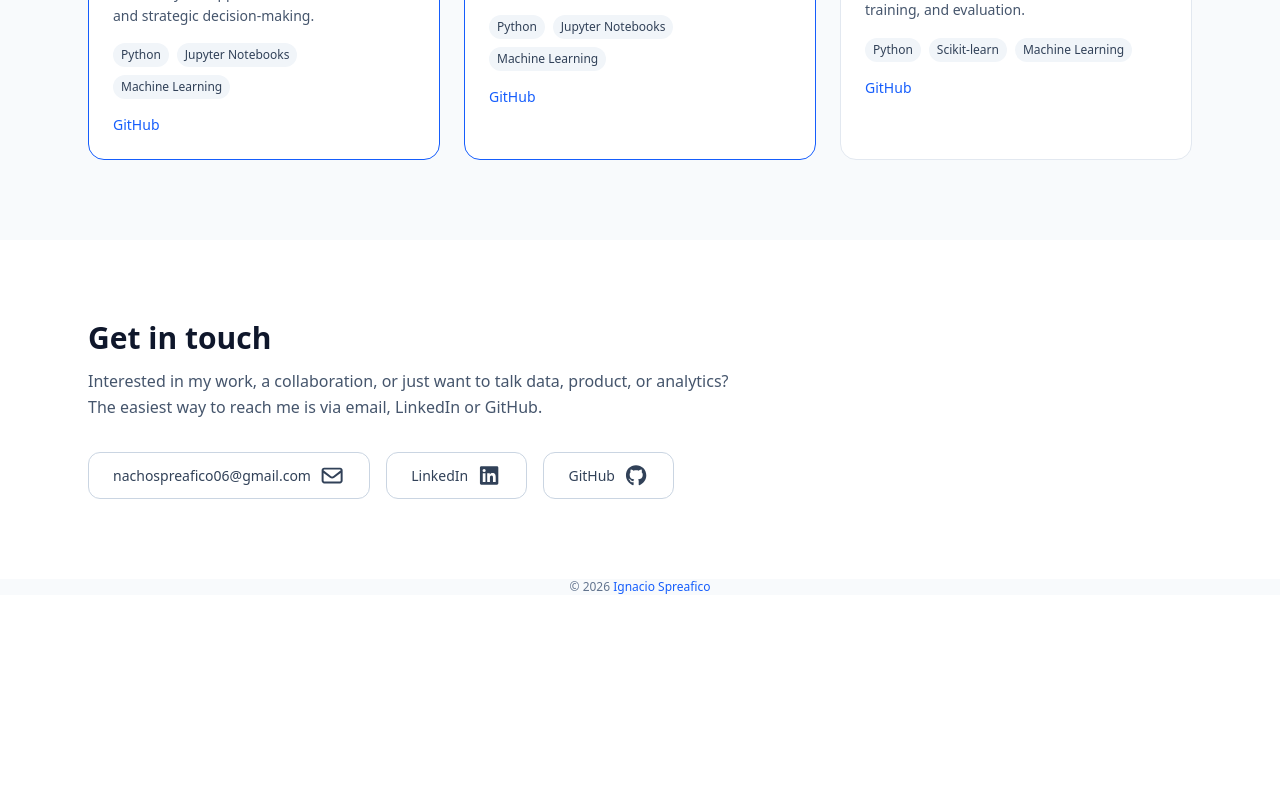
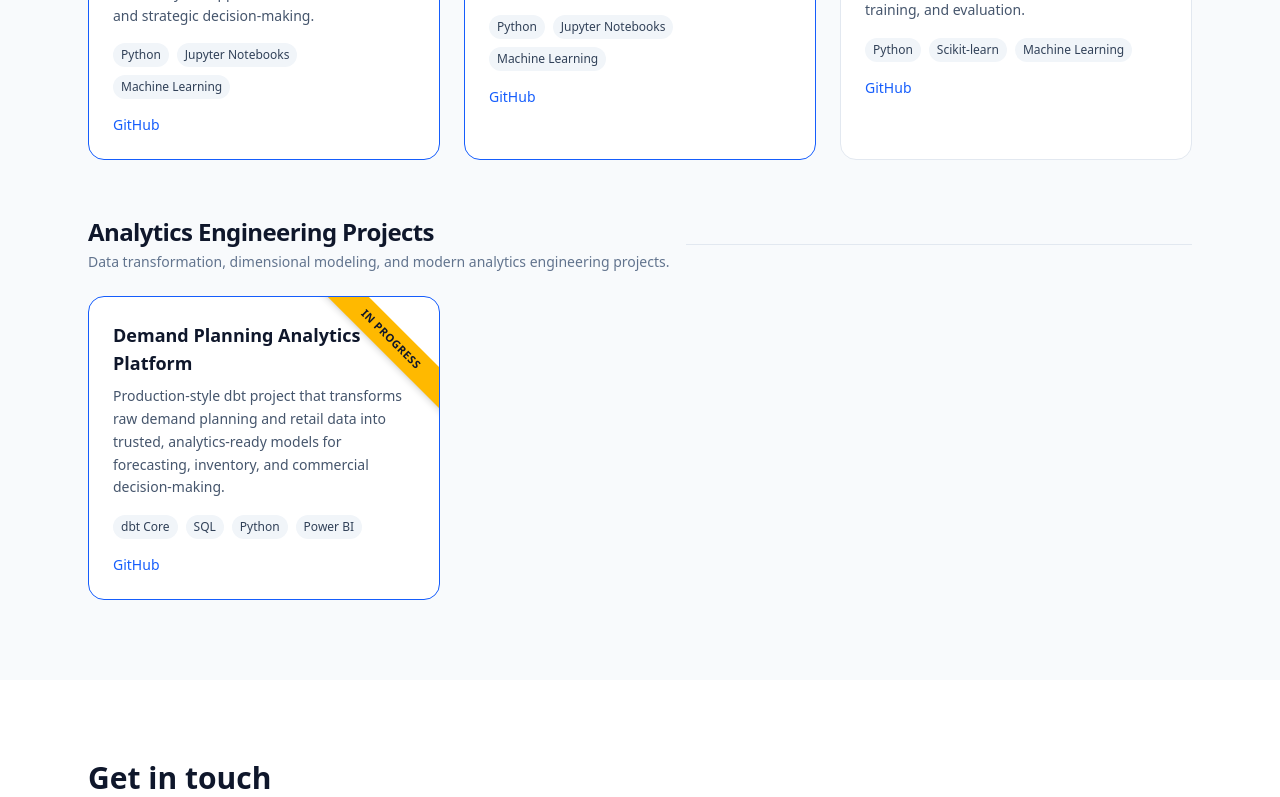
Before and after one commit to nachospreafico/data-portfolio, a React (Vite) app: page / in a window 1280 px wide. Shown: the part 4296-5093 px from the top of the page. Before the commit the page ends 4891 px from the top, so only its background shows below. Built offline with nearby package versions, Linux system fonts and the light colour scheme.

Commit message:
added analytics engineering section and first project (under construction)

```diff
--- a/src/components/Projects.jsx
+++ b/src/components/Projects.jsx
@@ -24,7 +24,7 @@ const Projects = () => {
             <div className="mb-6 flex items-center justify-between gap-4">
               <div>
                 <h3 className="text-xl sm:text-2xl font-semibold tracking-tight text-slate-900">
-                  Analytics Projects
+                  Data & Product Projects
                 </h3>
                 <p className="mt-1 text-sm text-slate-500">
                   Dashboards, business analysis, product analytics, and
@@ -37,7 +37,7 @@ const Projects = () => {
 
             <div className="grid gap-6 sm:grid-cols-2 lg:grid-cols-3">
               {projectsData
-                .filter((project) => project.group === "Analytics")
+                .filter((project) => project.group === "Data/Product Analysis")
                 .map((project, idx) => (
                   <ProjectCard project={project} key={idx} />
                 ))}
@@ -68,6 +68,31 @@ const Projects = () => {
                 ))}
             </div>
           </section>
+
+          {/* Analytics Engineering */}
+          <section>
+            <div className="mb-6 flex items-center justify-between gap-4">
+              <div>
+                <h3 className="text-xl sm:text-2xl font-semibold tracking-tight text-slate-900">
+                  Analytics Engineering Projects
+                </h3>
+                <p className="mt-1 text-sm text-slate-500">
+                  Data transformation, dimensional modeling, and modern
+                  analytics engineering projects.
+                </p>
+              </div>
+
+              <div className="hidden sm:block h-px flex-1 bg-slate-200" />
+            </div>
+
+            <div className="grid gap-6 sm:grid-cols-2 lg:grid-cols-3">
+              {projectsData
+                .filter((project) => project.group === "Analytics Engineering")
+                .map((project, idx) => (
+                  <ProjectCard project={project} key={idx} />
+                ))}
+            </div>
+          </section>
         </div>
       </div>
     </section>
--- a/src/components/projectsData.js
+++ b/src/components/projectsData.js
@@ -21,7 +21,7 @@ export const projectsData = [
         "https://github.com/nachospreafico/instant-booking-ab-test-marketplace",
     },
     featured: true,
-    group: "Analytics",
+    group: "Data/Product Analysis",
   },
   {
     title: "Fintech A/B Test",
@@ -32,7 +32,7 @@ export const projectsData = [
       github: "https://github.com/nachospreafico/ab_first_topup",
     },
     featured: true,
-    group: "Analytics",
+    group: "Data/Product Analysis",
   },
   {
     title: "E-commerce Revenue Pipeline",
@@ -43,7 +43,7 @@ export const projectsData = [
       github: "https://github.com/nachospreafico/ecommerce-revenue-pipeline",
     },
     featured: true,
-    group: "Analytics",
+    group: "Data/Product Analysis",
   },
   {
     title: "Fintech Product Analytics",
@@ -54,7 +54,7 @@ export const projectsData = [
       github: "https://github.com/nachospreafico/fintech-product-analytics",
     },
     featured: true,
-    group: "Analytics",
+    group: "Data/Product Analysis",
   },
   {
     title: "Fintech User Churn Analysis",
@@ -65,7 +65,7 @@ export const projectsData = [
       github: "https://github.com/nachospreafico/fintech-user-churn-analysis",
     },
     featured: true,
-    group: "Analytics",
+    group: "Data/Product Analysis",
   },
   {
     title: "Supply-Constrained Demand Forecasting Engine",
@@ -77,7 +77,7 @@ export const projectsData = [
         "https://github.com/nachospreafico/supply-constrained-demand-forecasting-engine",
     },
     featured: true,
-    group: "Analytics",
+    group: "Data/Product Analysis",
     underConstruction: false,
   },
   {
@@ -101,7 +101,7 @@ export const projectsData = [
       github: "https://github.com/nachospreafico/web-analytics-ab-test",
     },
     featured: false,
-    group: "Analytics",
+    group: "Data/Product Analysis",
   },
   {
     title: "SaaS Analytics Dashboard",
@@ -113,7 +113,7 @@ export const projectsData = [
         "https://github.com/nachospreafico/saas-analytics-dashboard-powerbi-sql",
     },
     featured: false,
-    group: "Analytics",
+    group: "Data/Product Analysis",
   },
   {
     title: "Customer Churn Prediction",
@@ -135,7 +135,7 @@ export const projectsData = [
       github: "https://github.com/nachospreafico/nhs-dashboard",
     },
     featured: false,
-    group: "Analytics",
+    group: "Data/Product Analysis",
   },
   {
     title: "Superstore Sales Dashboard",
@@ -146,7 +146,7 @@ export const projectsData = [
       github: "https://github.com/nachospreafico/superstore-dashboard",
     },
     featured: false,
-    group: "Analytics",
+    group: "Data/Product Analysis",
   },
   {
     title: "Product Engagement Intelligence Dashboard",
@@ -158,7 +158,19 @@ export const projectsData = [
         "https://github.com/nachospreafico/app-feature-adoption-dashboard",
     },
     featured: false,
-    group: "Analytics",
+    group: "Data/Product Analysis",
+  },
+  {
+    title: "Demand Planning Analytics Platform",
+    description:
+      "Production-style dbt project that transforms raw demand planning and retail data into trusted, analytics-ready models for forecasting, inventory, and commercial decision-making.",
+    tech: ["dbt Core", "SQL", "Python", "Power BI"],
+    links: {
+      github: "https://github.com/nachospreafico/demand-planning-dbt",
+    },
+    featured: true,
+    group: "Analytics Engineering",
+    underConstruction: true,
   },
   /*
   {
```
